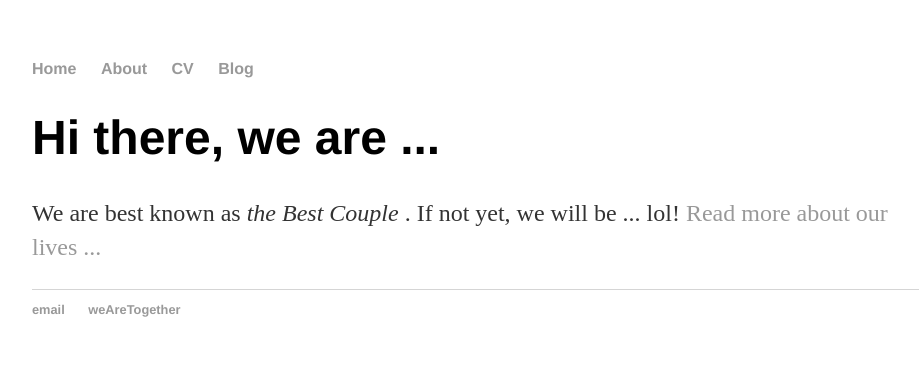
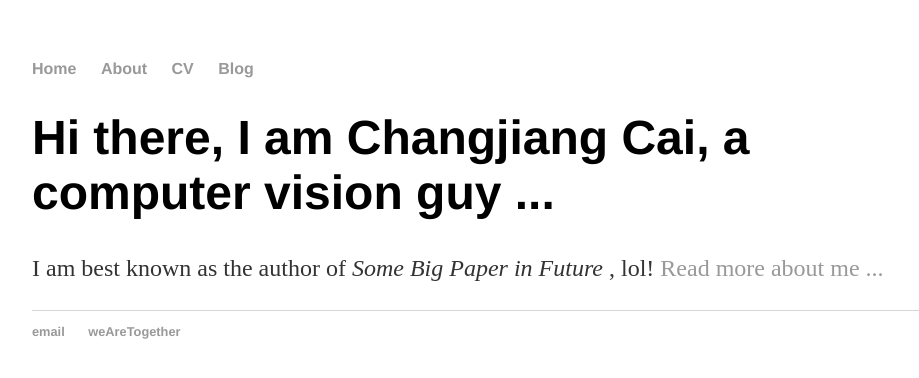
Before and after one commit to ccj5351/ccj5351.github.io, a Jekyll site: the page built from index.html, in a window 1280 px wide. Shown: the top 378 px of the page, without its empty margins (160-1079 px from the left). Built offline with Jekyll 4.4.1, drawn with Linux system fonts in a browser that asks for light colours; comment, search, counter and statistics services are not loaded.

Commit message:
some intro to me

```diff
--- a/index.html
+++ b/index.html
@@ -3,6 +3,6 @@ layout: default
 title: CS
 ---
 <div class="blurb">
-	<h1>Hi there, we are ... </h1>
-	<p>We are best known as <em> the Best Couple </em>. If not yet, we will be ... lol! <a href="/about">Read more about our lives ...</a></p>
+	<h1>Hi there, I am Changjiang Cai, a computer vision guy ... </h1>
+	<p>I am best known as the author of <em> Some Big Paper in Future </em>, lol! <a href="/about">Read more about me ...</a></p>
 </div><!-- /.blurb -->
```
